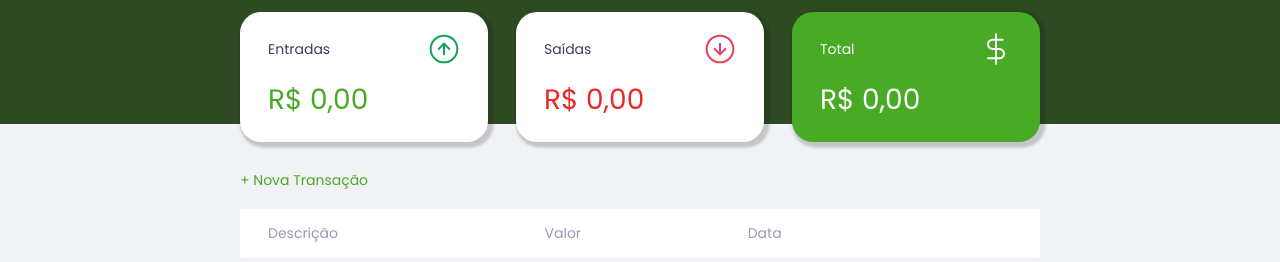
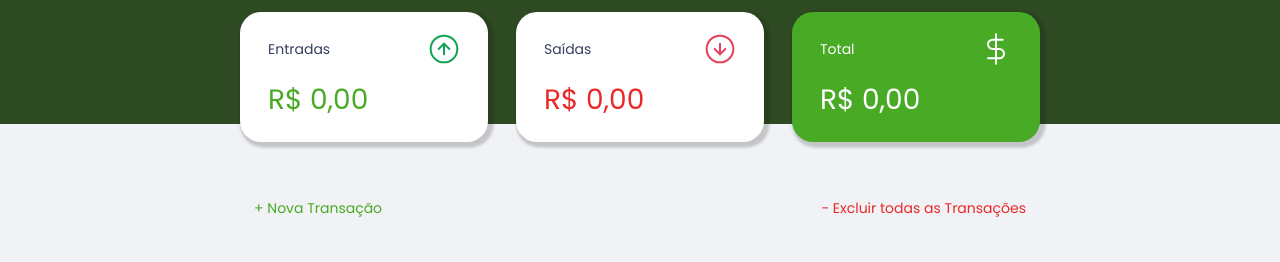
Before and after one commit to styllth/dev.finances, a plain HTML site: page index.html in a window 1280 px wide. Shown: the part 116-378 px from the top of the page. Drawn offline with Linux system fonts and the light colour scheme.

Commit message:
feet: add remover todas as transaçoes

```diff
--- a/index.html
+++ b/index.html
@@ -63,7 +63,10 @@
     <section id="transaction">
       <h2 class="sr-only">Transações</h2>
 
-      <a href="#" onclick="Modal.open()" class="button new">+ Nova Transação</a>
+      <div class="actions">
+        <a href="#" onclick="Modal.open()" class="button new">+ Nova Transação</a>
+        <a href="#" onclick="Transaction.removeAll()" class="button draw">- Excluir todas as Transações</a>
+      </div>
 
       <table id="data-table">
         <thead>
--- a/scripts.js
+++ b/scripts.js
@@ -60,9 +60,17 @@ const Transaction = {
   },
 
   remove(index) {
-    Transaction.all.splice(index, 1);
+    if (confirm("Clique em OK para continuar")) {
+      Transaction.all.splice(index, 1);
+      App.reload();
+    }
+  },
 
-    App.reload();
+  removeAll() {
+    if (confirm("Clique em OK para continuar")) {
+      Transaction.all = [];
+      App.reload();
+    }
   },
 
   incomes() {
--- a/style.css
+++ b/style.css
@@ -129,7 +129,7 @@ header {
 /* Balance ===================== */
 #balance {
   margin-top: -8rem;
-  animation-duration: 3s;
+  animation-duration: 2s;
   animation-name: slidein;
 }
 
@@ -173,6 +173,7 @@ header {
   background: var(--red);
   color: white;
 }
+
 #incomeDisplay {
   color: var(--green);
 }
@@ -189,10 +190,21 @@ header {
   animation-duration: 3s;
   animation-name: slideTransaction;
 }
+
 #data-table {
   width: 100%;
   border-spacing: 0 0.5rem;
   color: #969cb3;
+}
+
+#transaction .actions {
+  display: flex;
+  justify-content: space-between;
+  margin: 2rem 1rem;
+}
+
+#transaction .actions .draw {
+  color: var(--red);
 }
 
 table thead tr th:first-child,
@@ -207,10 +219,8 @@ table tbody tr td:last-child {
 
 table thead th {
   background: white;
-
   font-weight: normal;
   padding: 1rem 2rem;
-
   text-align: left;
 }
 
```
Also changed, not shown: 1 other file.
